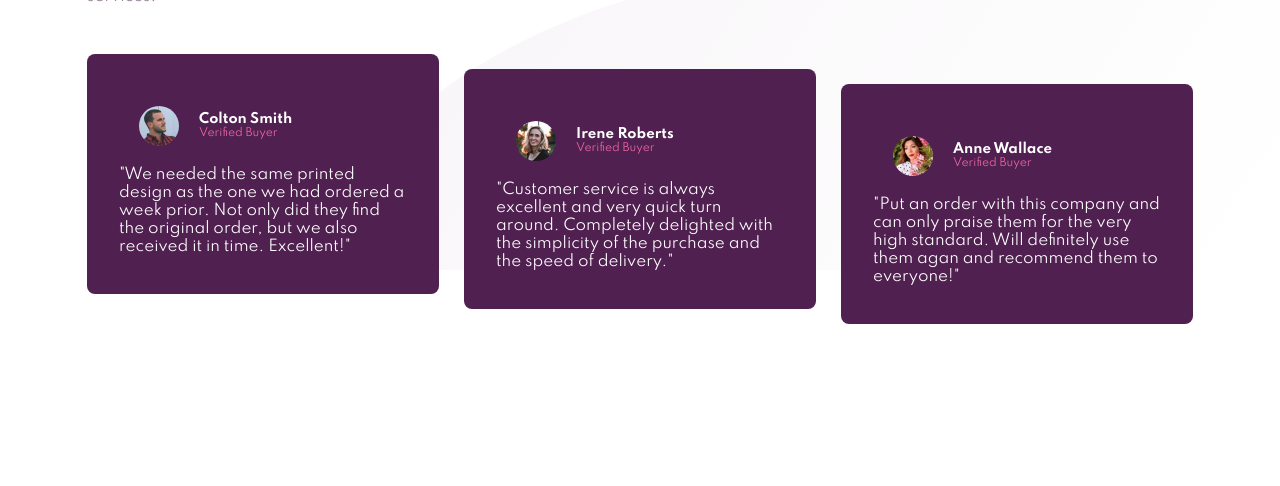
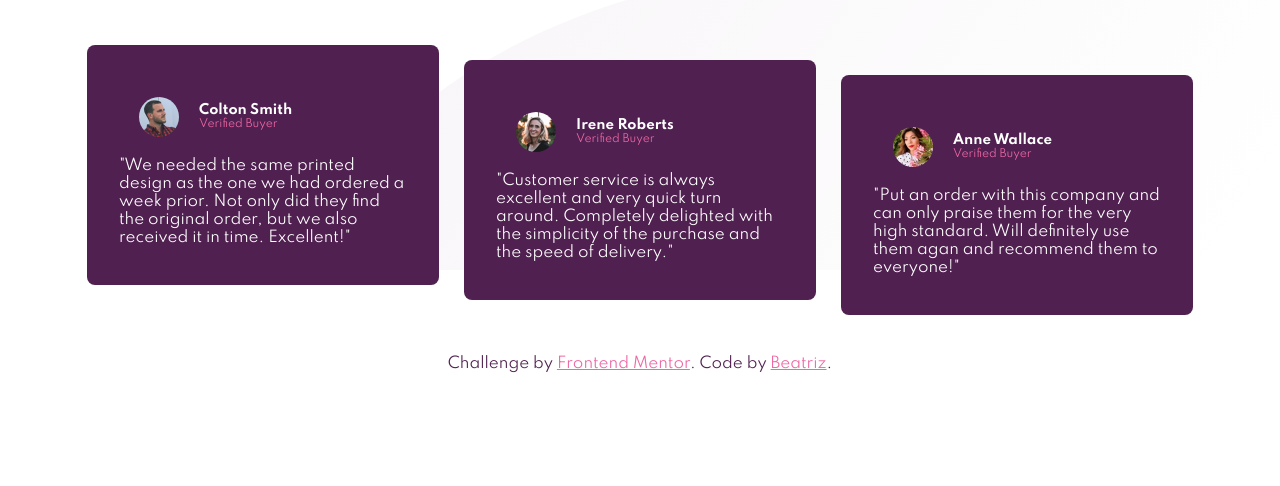
Before and after one commit to beatrizang/social-proof-section, a plain HTML site: page index.html in a window 1280 px wide. Shown: the part 314-800 px from the top of the page. Drawn offline with Linux system fonts and the light colour scheme; a web font is replaced by a local one.

Commit message:
Se agrega footer

```diff
--- a/index.html
+++ b/index.html
@@ -90,6 +90,7 @@
         </div>
       </div>
       <footer>
+        <p>Challenge by <span><a href="">Frontend Mentor</a></span>. Code by <span><a href="">Beatriz</a></span>.</p>
 
       </footer>
 
```
